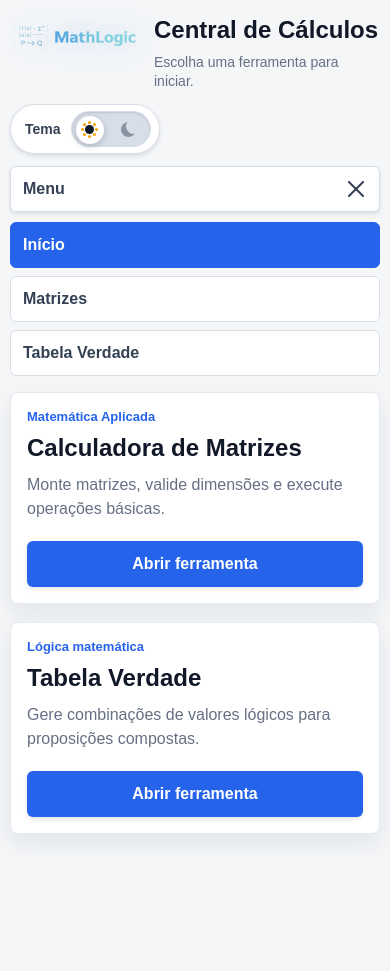
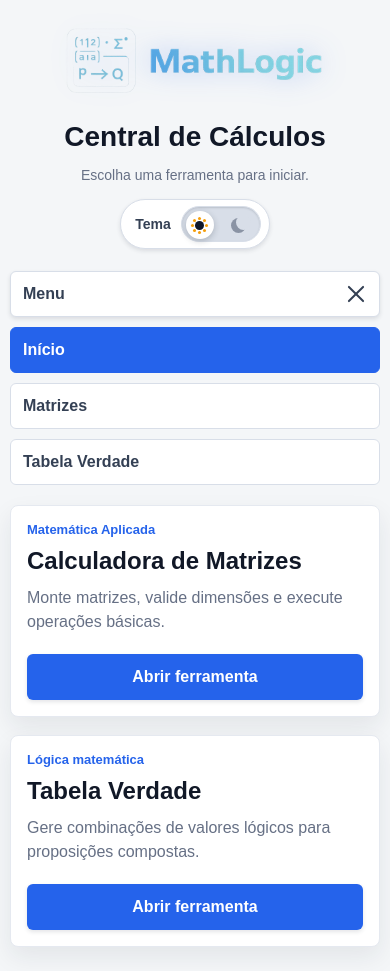
Before and after one commit to MarcosV73/Calculadora-de-matriz-Tabela-verdade, a website built with Vite: page index.html in a window 390 px wide. Both pictures are taken after a click on the button "Menu". Before the commit the page ends 858 px from the top, so only its background shows below. Built offline with nearby package versions, Linux system fonts and the light colour scheme.

Commit message:
New Update

```diff
--- a/index.html
+++ b/index.html
@@ -188,7 +188,7 @@
           </div>
         </section>
 
-        <section class="card result-card">
+        <section id="resultado-matrizes-card" class="card result-card" hidden>
           <div class="card-header">
             <h2>Resultado</h2>
           </div>
@@ -241,7 +241,7 @@
           </div>
         </section>
 
-        <section class="card result-card">
+        <section id="resultado-tabela-card" class="card result-card" hidden>
           <div class="card-header">
             <h2>Resultado</h2>
           </div>
--- a/src/main.js
+++ b/src/main.js
@@ -15,6 +15,7 @@ const escalarInput = selecionar('#escalar')
 const matrizAContainer = selecionar('#matriz-a')
 const matrizBContainer = selecionar('#matriz-b')
 const resultadoContainer = selecionar('#resultado')
+const resultadoMatrizesCard = selecionar('#resultado-matrizes-card')
 const mensagemErro = selecionar('#mensagem-erro')
 const observacaoDimensoes = selecionar('#observacao-dimensoes')
 const aviso = selecionar('#aviso')
@@ -62,6 +63,7 @@ const totalLinhasTabela = selecionar('#total-linhas-tabela')
 const totalColunasTabela = selecionar('#total-colunas-tabela')
 const variaveisTabela = selecionar('#variaveis-tabela')
 const tabelaVerdadeResultado = selecionar('#tabela-verdade-resultado')
+const resultadoTabelaCard = selecionar('#resultado-tabela-card')
 const ajudaTabelaPadrao = {
   titulo: ajudaTabelaTitulo.textContent,
   subtitulo: ajudaTabelaSubtitulo.textContent,
@@ -880,7 +882,7 @@ function gerarMatrizes(opcoes = {}) {
   if (!dimensaoValida(linhasA, colunasA) || !dimensaoValida(linhasB, colunasB)) {
     if (exibirObservacao) {
       definirObservacaoDimensoes('As matrizes precisam ter pelo menos 1 linha e 1 coluna.')
-      mostrarErro('As matrizes precisam ter pelo menos 1 linha e 1 coluna.', false)
+      limparMensagemEResultado()
       return
     }
 
@@ -997,12 +999,17 @@ function multiplicarMatrizes(matrizA, matrizB) {
 function limparErroMatriz() {
   mensagemErro.textContent = ''
   atualizarAcaoErroMatrizes('')
+
+  if (!resultadoContainer.children.length) {
+    resultadoMatrizesCard.hidden = true
+  }
 }
 
 function renderizarResultado(matriz) {
   cancelarMensagemTemporaria('erro-matriz', mensagemErro, acoesErroMatrizes)
   limparErroMatriz()
   resultadoContainer.innerHTML = ''
+  resultadoMatrizesCard.hidden = false
 
   const tabela = document.createElement('table')
   tabela.classList.add('matrix-grid', 'resultado-grid')
@@ -1026,6 +1033,7 @@ function renderizarResultado(matriz) {
 function mostrarErro(mensagem, exibirPopup = true, contextoAjuda = '') {
   cancelarMensagemTemporaria('erro-matriz', mensagemErro, acoesErroMatrizes)
   resultadoContainer.innerHTML = ''
+  resultadoMatrizesCard.hidden = false
   mensagemErro.textContent = mensagem || 'Operação impossível'
   atualizarAcaoErroMatrizes(contextoAjuda)
   agendarMensagemTemporaria('erro-matriz', mensagemErro, limparErroMatriz, acoesErroMatrizes)
@@ -1040,8 +1048,8 @@ function mostrarErro(mensagem, exibirPopup = true, contextoAjuda = '') {
 
 function limparMensagemEResultado() {
   cancelarMensagemTemporaria('erro-matriz', mensagemErro, acoesErroMatrizes)
+  resultadoContainer.innerHTML = ''
   limparErroMatriz()
-  resultadoContainer.innerHTML = ''
 }
 
 function possuemMesmasDimensoes(matrizA, matrizB) {
@@ -1649,12 +1657,17 @@ function limparErroTabela() {
   mensagemTabela.textContent = ''
   acoesErroTabela.hidden = true
   ajudaErroTabelaAtual = null
+
+  if (!tabelaVerdadeResultado.children.length && resumoTabela.hidden) {
+    resultadoTabelaCard.hidden = true
+  }
 }
 
 function renderizarTabelaVerdade(tabela) {
   cancelarMensagemTemporaria('erro-tabela', mensagemTabela, acoesErroTabela)
   limparErroTabela()
   tabelaVerdadeResultado.innerHTML = ''
+  resultadoTabelaCard.hidden = false
   resumoTabela.hidden = false
   totalLinhasTabela.textContent = tabela.totalLinhas
   totalColunasTabela.textContent = tabela.totalColunas
@@ -1699,6 +1712,7 @@ function mostrarErroTabela(mensagem, proposicao = '') {
   cancelarMensagemTemporaria('erro-tabela', mensagemTabela, acoesErroTabela)
   tabelaVerdadeResultado.innerHTML = ''
   resumoTabela.hidden = true
+  resultadoTabelaCard.hidden = false
   mensagemTabela.textContent = mensagem
   ajudaErroTabelaAtual = criarAjudaErroTabela(mensagem, proposicao)
   acoesErroTabela.hidden = false
@@ -1724,9 +1738,9 @@ function executarTabelaVerdade() {
 function limparTabelaVerdade() {
   proposicaoInput.value = ''
   cancelarMensagemTemporaria('erro-tabela', mensagemTabela, acoesErroTabela)
-  limparErroTabela()
   tabelaVerdadeResultado.innerHTML = ''
   resumoTabela.hidden = true
+  limparErroTabela()
   esconderAviso()
 }
 
--- a/src/style.css
+++ b/src/style.css
@@ -153,28 +153,32 @@ a:hover {
 .app-container {
   width: min(1120px, calc(100% - 32px));
   margin: 0 auto;
-  padding: 32px 0;
+  padding: 24px 0 32px;
 }
 
 .page-header {
+  position: relative;
   display: flex;
-  align-items: flex-start;
-  justify-content: space-between;
-  gap: 18px;
-  margin-bottom: 24px;
+  flex-direction: column;
+  align-items: center;
+  justify-content: center;
+  gap: 16px;
+  margin-bottom: 28px;
+  text-align: center;
 }
 
 .brand-header {
   display: flex;
+  flex-direction: column;
   align-items: center;
   min-width: 0;
-  gap: 18px;
+  gap: 14px;
   animation: aparecerLogo 420ms ease both;
 }
 
 .brand-logo {
-  width: clamp(170px, 22vw, 260px);
-  max-height: 86px;
+  width: clamp(260px, 34vw, 420px);
+  max-height: 150px;
   flex: 0 0 auto;
   object-fit: contain;
   filter: drop-shadow(0 0 14px var(--brand-glow));
@@ -199,13 +203,13 @@ a:hover {
 
 .page-header h1 {
   margin: 0;
-  font-size: 34px;
+  font-size: clamp(32px, 4vw, 46px);
   line-height: 1.2;
   color: var(--heading);
 }
 
 .page-header p {
-  margin: 8px 0 0;
+  margin: 14px 0 0;
   color: var(--muted);
   font-size: 16px;
 }
@@ -213,8 +217,9 @@ a:hover {
 .app-nav {
   display: flex;
   flex-wrap: wrap;
-  gap: 10px;
-  margin: 0 0 18px;
+  justify-content: center;
+  gap: 14px;
+  margin: 0 0 28px;
 }
 
 .nav-toggle {
@@ -561,6 +566,9 @@ input:focus {
 }
 
 .theme-switch {
+  position: absolute;
+  top: 0;
+  right: 0;
   flex: 0 0 auto;
   display: inline-flex;
   align-items: center;
@@ -1654,10 +1662,8 @@ input[type='search'] {
   }
 
   .page-header {
-    flex-direction: column;
-    align-items: stretch;
-    gap: 12px;
-    margin-bottom: 12px;
+    gap: 14px;
+    margin-bottom: 22px;
   }
 
   .brand-header {
@@ -1667,26 +1673,28 @@ input[type='search'] {
   }
 
   .brand-logo {
-    width: 150px;
-    max-height: 62px;
+    width: min(320px, 84vw);
+    max-height: 124px;
   }
 
   .header-copy {
-    flex: 1 1 auto;
+    width: 100%;
   }
 
   .page-header h1 {
-    font-size: 28px;
+    font-size: 32px;
     overflow-wrap: anywhere;
   }
 
   .page-header p {
+    margin-top: 12px;
     font-size: 14px;
     line-height: 1.4;
   }
 
   .theme-switch {
-    align-self: flex-start;
+    position: static;
+    align-self: center;
     min-height: 44px;
     margin-top: 0;
   }
@@ -1698,9 +1706,9 @@ input[type='search'] {
   .app-nav {
     flex-direction: column;
     flex-wrap: nowrap;
-    gap: 8px;
+    gap: 10px;
     max-height: 0;
-    margin: 0 0 16px;
+    margin: 0 0 20px;
     overflow: hidden;
     opacity: 0;
     pointer-events: none;
@@ -1890,16 +1898,16 @@ input[type='search'] {
   }
 
   .brand-header {
-    align-items: flex-start;
+    align-items: center;
   }
 
   .brand-logo {
-    width: 132px;
-    max-height: 56px;
+    width: min(280px, 88vw);
+    max-height: 108px;
   }
 
   .page-header h1 {
-    font-size: 24px;
+    font-size: 28px;
   }
 
   .card,
```
